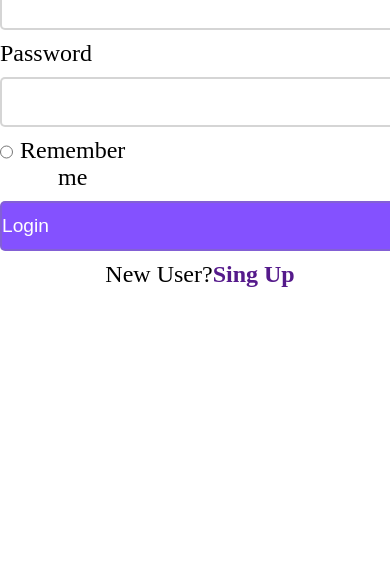
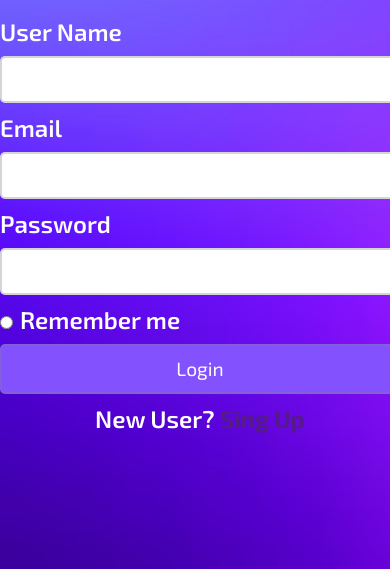
Before and after one commit to ChristianMoreira98/Login-Page-s, a plain HTML site: page index.html in a window 390 px wide. Shown: the part 275-844 px from the top of the page. Drawn offline with Linux system fonts and the light colour scheme.

Commit message:
responsive null

```diff
--- a/index.html
+++ b/index.html
@@ -10,10 +10,6 @@
 <body>
 
 <div class="container">
-
-<div class="box-1">
-
-</div>
 
 <div class="box-2">
 
--- a/style.css
+++ b/style.css
@@ -1,84 +1,82 @@
-*{
+@import url('https://fonts.googleapis.com/css2?family=Exo+2:ital,wght@0,100..900;1,100..900&display=swap');
+* {
     margin: 0;
     padding: 0;
     box-sizing: border-box;
-    font: normal arial;
+    font-family: "Exo 2", serif;
     list-style: none;
     text-decoration: none;
 }
 
-html{
+html {
     width: 100%;
     height: 100vh;
 }
 
-
-.container{
-    display: flex;
-    text-align: center;
-    align-items: center;
+body {
+    background-image: url(img/fundoroxo.png);
+    background-repeat: no-repeat;
+    background-size: cover;
+    color: #fff;
+    font-weight: 600;
+    font-size: 2rem;
 }
 
-.container input{
-    width: 400px;
-    height:
-    50px;
+.container {
+    display: flex;
+    justify-content: center;
+    align-items: center;
+    flex-direction: column;
+    height: 100vh;
+}
+
+.container input {
+    max-width: 400px;
+    max-height: 50px;
     border: 2px solid rgba(128, 128, 128, 0.33);
     border-radius: 5px;
     font-size: 1.2rem;
-    align-items: center;
-    text-align: left;
+    padding: 10px;
 }
 
-
-.container p{
+.container p {
     font-size: 1.5rem;
-    text-align: center;
     margin-bottom: 10px;
     margin-top: 10px;
-    display: flex;
 }
 
-
-form{
+form {
     display: flex;
     flex-direction: column;
-  text-align: center;
+    margin: auto;
 }
 
-.box-1{
- background-image: url(img/fundoroxo.png);
- width: 50%;
- height: 50%;
+.box-2 {
+    display: flex;
+    flex-direction: column;
+    align-items: center;
+    margin: auto;
 }
 
-.box-2{
-    align-items: center;
-    display: flex;
-    flex-direction: column;
-}
-
-
-
-.radio{
+.radio {
     display: flex;
     gap: 7px;
     width: 100px;
+    white-space: nowrap;
+    align-items: baseline;
 }
 
-
-.button{
+.button {
     width: 400px;
     height: 80px;
     border-radius: 10px;
     background-color: #8451FF;
     color: #fff;
-
     cursor: pointer;
+    transition: background-color 0.8s;
 }
 
-.button:hover{
+.button:hover {
     background-color: #8551ffb7;
-    transition: 0.8s;
     color: #ffffff;
 }
```
